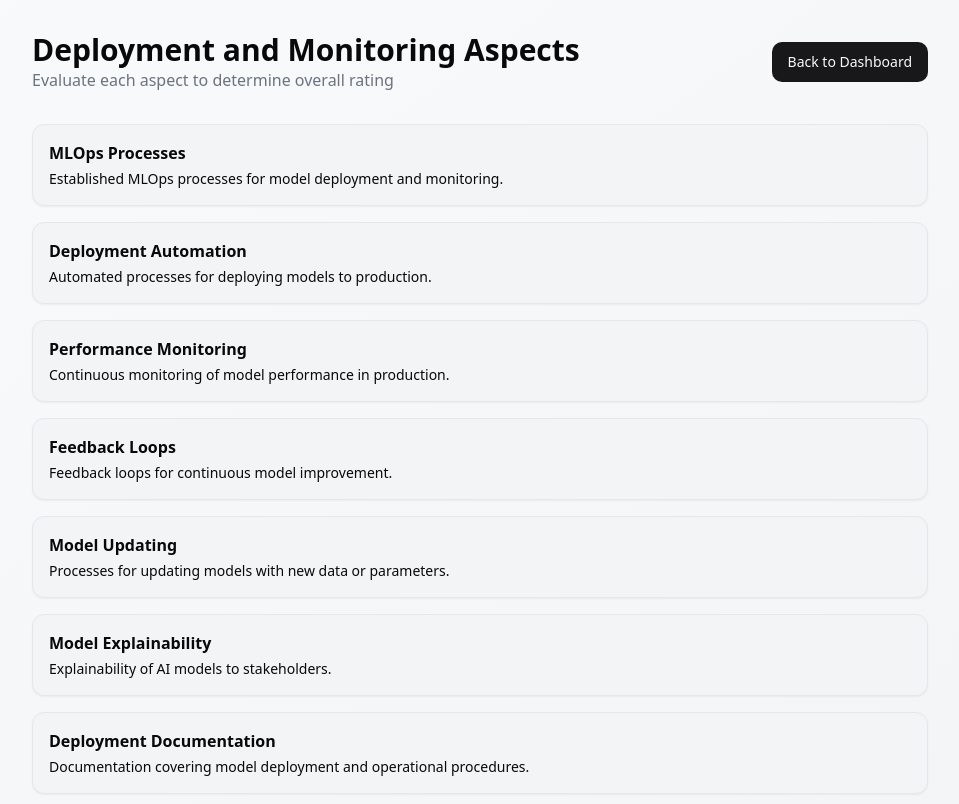
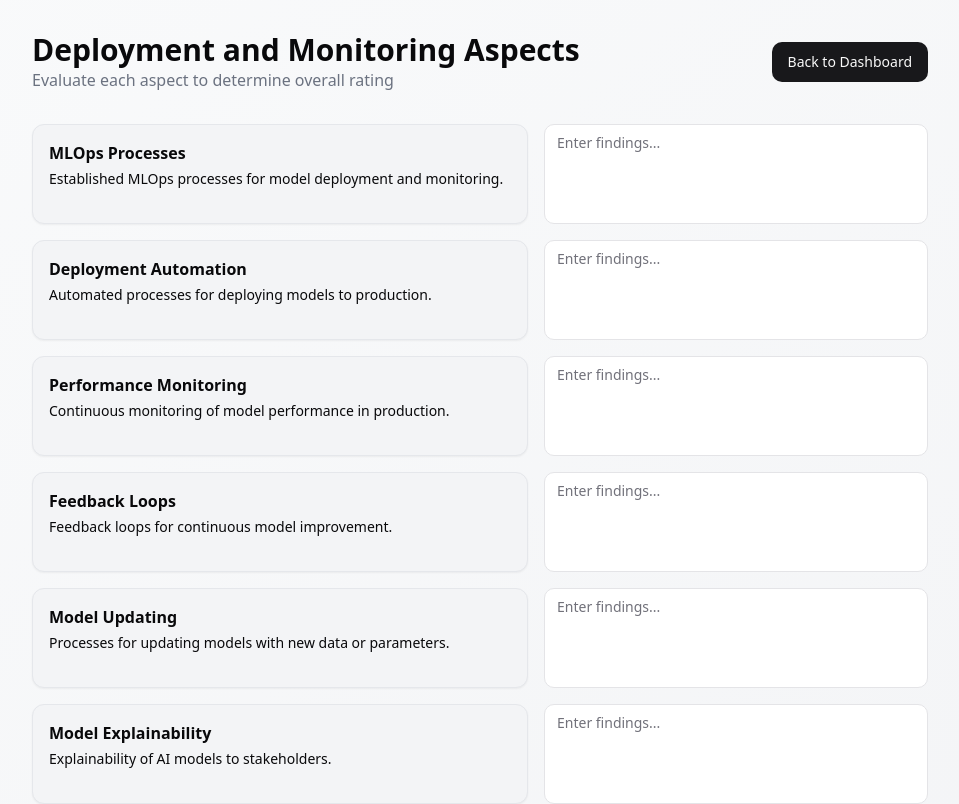
Before and after one commit to roguecamp/ai-robustness-dashboard, a React (Vite) app: page /deployment-monitoring-aspects in a window 1280 px wide. Shown: the top 804 px of the page, without its empty margins (160-1119 px from the left). Built offline with nearby package versions, Linux system fonts and the light colour scheme.

Commit message:
Add findings fields to Deployment Monitoring
Implemented findings fields in the Deployment and Monitoring aspect page, similar to the Business Alignment findings functionality.
[skip gpt_engineer]

```diff
--- /dev/null
+++ b/src/components/deployment-monitoring/AspectCard.tsx
@@ -0,0 +1,48 @@
+import { Card } from "@/components/ui/card";
+import { Textarea } from "@/components/ui/textarea";
+import type { DeploymentMonitoringAspect } from "@/types/deployment-monitoring";
+
+interface AspectCardProps {
+  aspect: DeploymentMonitoringAspect;
+  onClick: () => void;
+  onFindingsChange: (findings: string) => void;
+}
+
+export const AspectCard = ({ aspect, onClick, onFindingsChange }: AspectCardProps) => {
+  const getRatingColor = (rating: DeploymentMonitoringAspect["rating"]) => {
+    switch (rating) {
+      case "Largely in Place":
+        return "bg-green-700 text-white";
+      case "Somewhat in Place":
+        return "bg-green-300";
+      case "Not in Place":
+        return "bg-white border border-gray-200";
+      default:
+        return "bg-gray-100 border border-gray-200";
+    }
+  };
+
+  const handleFindingsChange = (e: React.ChangeEvent<HTMLTextAreaElement>) => {
+    onFindingsChange(e.target.value);
+  };
+
+  return (
+    <div className="flex gap-4">
+      <Card
+        className={`flex-1 p-4 cursor-pointer transition-colors duration-200 ${getRatingColor(aspect.rating)}`}
+        onClick={onClick}
+      >
+        <h3 className="font-semibold">{aspect.name}</h3>
+        <p className="text-sm mt-1">{aspect.description}</p>
+      </Card>
+      <div className="w-96">
+        <Textarea
+          placeholder="Enter findings..."
+          value={aspect.findings || ""}
+          onChange={handleFindingsChange}
+          className="h-full min-h-[100px] resize-none"
+        />
+      </div>
+    </div>
+  );
+};
--- /dev/null
+++ b/src/components/deployment-monitoring/DeploymentMonitoringGrid.tsx
@@ -0,0 +1,27 @@
+import { AspectCard } from "./AspectCard";
+import type { DeploymentMonitoringAspect } from "@/types/deployment-monitoring";
+
+interface DeploymentMonitoringGridProps {
+  aspects: DeploymentMonitoringAspect[];
+  onAspectClick: (index: number) => void;
+  onFindingsChange: (index: number, findings: string) => void;
+}
+
+export const DeploymentMonitoringGrid = ({
+  aspects,
+  onAspectClick,
+  onFindingsChange
+}: DeploymentMonitoringGridProps) => {
+  return (
+    <div className="grid gap-4">
+      {aspects.map((aspect, index) => (
+        <AspectCard
+          key={aspect.name}
+          aspect={aspect}
+          onClick={() => onAspectClick(index)}
+          onFindingsChange={(findings) => onFindingsChange(index, findings)}
+        />
+      ))}
+    </div>
+  );
+};
--- a/src/pages/DeploymentMonitoringAspects.tsx
+++ b/src/pages/DeploymentMonitoringAspects.tsx
@@ -1,11 +1,12 @@
 import { useState, useEffect } from "react";
 import { useNavigate, useLocation } from "react-router-dom";
 import { Button } from "@/components/ui/button";
-import { Card } from "@/components/ui/card";
 import { toast } from "sonner";
 import { supabase } from "@/integrations/supabase/client";
-import { deploymentMonitoringAspects, type DeploymentMonitoringAspect } from "@/types/deployment-monitoring";
+import { deploymentMonitoringAspects } from "@/types/deployment-monitoring";
+import type { DeploymentMonitoringAspect } from "@/types/deployment-monitoring";
 import { calculateOverallRating } from "@/utils/deploymentMonitoringScoring";
+import { DeploymentMonitoringGrid } from "@/components/deployment-monitoring/DeploymentMonitoringGrid";
 
 const DeploymentMonitoringAspects = () => {
   const navigate = useNavigate();
@@ -21,9 +22,10 @@ const DeploymentMonitoringAspects = () => {
       if (!projectName || !assessmentDate) return;
 
       try {
+        console.log("Loading deployment monitoring ratings for:", projectName, assessmentDate);
         const { data: ratings, error } = await supabase
           .from('ratings')
-          .select('practice_name, rating')
+          .select('*')
           .eq('project_name', projectName)
           .eq('assessment_date', assessmentDate)
           .eq('pillar_title', 'Solution')
@@ -32,11 +34,13 @@ const DeploymentMonitoringAspects = () => {
         if (error) throw error;
 
         if (ratings && ratings.length > 0) {
+          console.log("Loaded ratings:", ratings);
           const updatedAspects = aspects.map(aspect => {
             const matchingRating = ratings.find(r => r.practice_name === `DeploymentMonitoring:${aspect.name}`);
             return {
               ...aspect,
-              rating: matchingRating?.rating as DeploymentMonitoringAspect["rating"] || null
+              rating: matchingRating?.rating as DeploymentMonitoringAspect["rating"] || null,
+              findings: matchingRating?.findings || ""
             };
           });
           setAspects(updatedAspects);
@@ -50,20 +54,7 @@ const DeploymentMonitoringAspects = () => {
     loadAspectRatings();
   }, [projectName, assessmentDate]);
 
-  const getRatingColor = (rating: DeploymentMonitoringAspect["rating"]) => {
-    switch (rating) {
-      case "Largely in Place":
-        return "bg-green-700 text-white";
-      case "Somewhat in Place":
-        return "bg-green-300";
-      case "Not in Place":
-        return "bg-white border border-gray-200";
-      default:
-        return "bg-gray-100 border border-gray-200";
-    }
-  };
-
-  const handleRatingChange = (index: number) => {
+  const handleAspectClick = (index: number) => {
     const ratings: DeploymentMonitoringAspect["rating"][] = [
       "Largely in Place",
       "Somewhat in Place",
@@ -83,6 +74,41 @@ const DeploymentMonitoringAspects = () => {
     setAspects(updatedAspects);
   };
 
+  const handleFindingsChange = async (index: number, findings: string) => {
+    if (!projectName || !assessmentDate) {
+      toast.error("Missing project information");
+      return;
+    }
+
+    const updatedAspects = [...aspects];
+    updatedAspects[index] = {
+      ...aspects[index],
+      findings
+    };
+    setAspects(updatedAspects);
+
+    try {
+      const { error } = await supabase
+        .from('ratings')
+        .upsert({
+          project_name: projectName,
+          assessment_date: assessmentDate,
+          pillar_title: 'Solution',
+          practice_name: `DeploymentMonitoring:${aspects[index].name}`,
+          rating: aspects[index].rating,
+          findings: findings
+        }, {
+          onConflict: 'project_name,assessment_date,pillar_title,practice_name'
+        });
+
+      if (error) throw error;
+      console.log(`Updated findings for ${aspects[index].name}`);
+    } catch (error) {
+      console.error("Error updating findings:", error);
+      toast.error("Failed to save findings");
+    }
+  };
+
   const handleSave = async () => {
     if (!projectName || !assessmentDate) {
       toast.error("Missing project information");
@@ -99,7 +125,8 @@ const DeploymentMonitoringAspects = () => {
             assessment_date: assessmentDate,
             pillar_title: 'Solution',
             practice_name: `DeploymentMonitoring:${aspect.name}`,
-            rating: aspect.rating
+            rating: aspect.rating,
+            findings: aspect.findings
           }, {
             onConflict: 'project_name,assessment_date,pillar_title,practice_name'
           });
@@ -143,18 +170,11 @@ const DeploymentMonitoringAspects = () => {
           <Button onClick={() => navigate('/')}>Back to Dashboard</Button>
         </div>
 
-        <div className="grid gap-4">
-          {aspects.map((aspect, index) => (
-            <Card
-              key={aspect.name}
-              className={`p-4 cursor-pointer transition-colors duration-200 ${getRatingColor(aspect.rating)}`}
-              onClick={() => handleRatingChange(index)}
-            >
-              <h3 className="font-semibold">{aspect.name}</h3>
-              <p className="text-sm mt-1">{aspect.description}</p>
-            </Card>
-          ))}
-        </div>
+        <DeploymentMonitoringGrid
+          aspects={aspects}
+          onAspectClick={handleAspectClick}
+          onFindingsChange={handleFindingsChange}
+        />
 
         <div className="flex justify-end space-x-4">
           <Button onClick={handleSave}>Save Overall Rating</Button>
--- a/src/types/deployment-monitoring.ts
+++ b/src/types/deployment-monitoring.ts
@@ -4,42 +4,50 @@ export interface DeploymentMonitoringAspect {
   name: string;
   description: string;
   rating: RatingLevel | null;
+  findings: string;
 }
 
 export const deploymentMonitoringAspects: DeploymentMonitoringAspect[] = [
   {
     name: "MLOps Processes",
     description: "Established MLOps processes for model deployment and monitoring.",
-    rating: null
+    rating: null,
+    findings: ""
   },
   {
     name: "Deployment Automation",
     description: "Automated processes for deploying models to production.",
-    rating: null
+    rating: null,
+    findings: ""
   },
   {
     name: "Performance Monitoring",
     description: "Continuous monitoring of model performance in production.",
-    rating: null
+    rating: null,
+    findings: ""
   },
   {
     name: "Feedback Loops",
     description: "Feedback loops for continuous model improvement.",
-    rating: null
+    rating: null,
+    findings: ""
   },
   {
     name: "Model Updating",
     description: "Processes for updating models with new data or parameters.",
-    rating: null
+    rating: null,
+    findings: ""
   },
   {
     name: "Model Explainability",
     description: "Explainability of AI models to stakeholders.",
-    rating: null
+    rating: null,
+    findings: ""
   },
   {
     name: "Deployment Documentation",
     description: "Documentation covering model deployment and operational procedures.",
-    rating: null
+    rating: null,
+    findings: ""
   }
 ];
```
